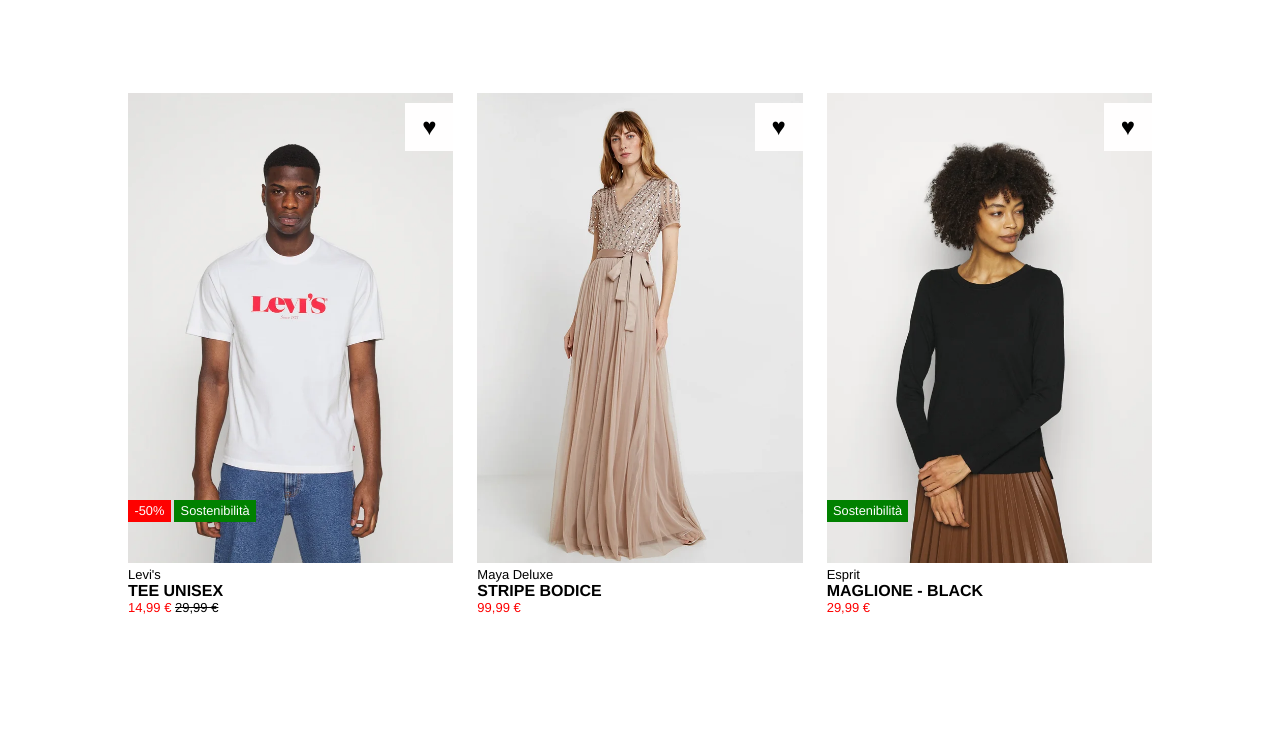
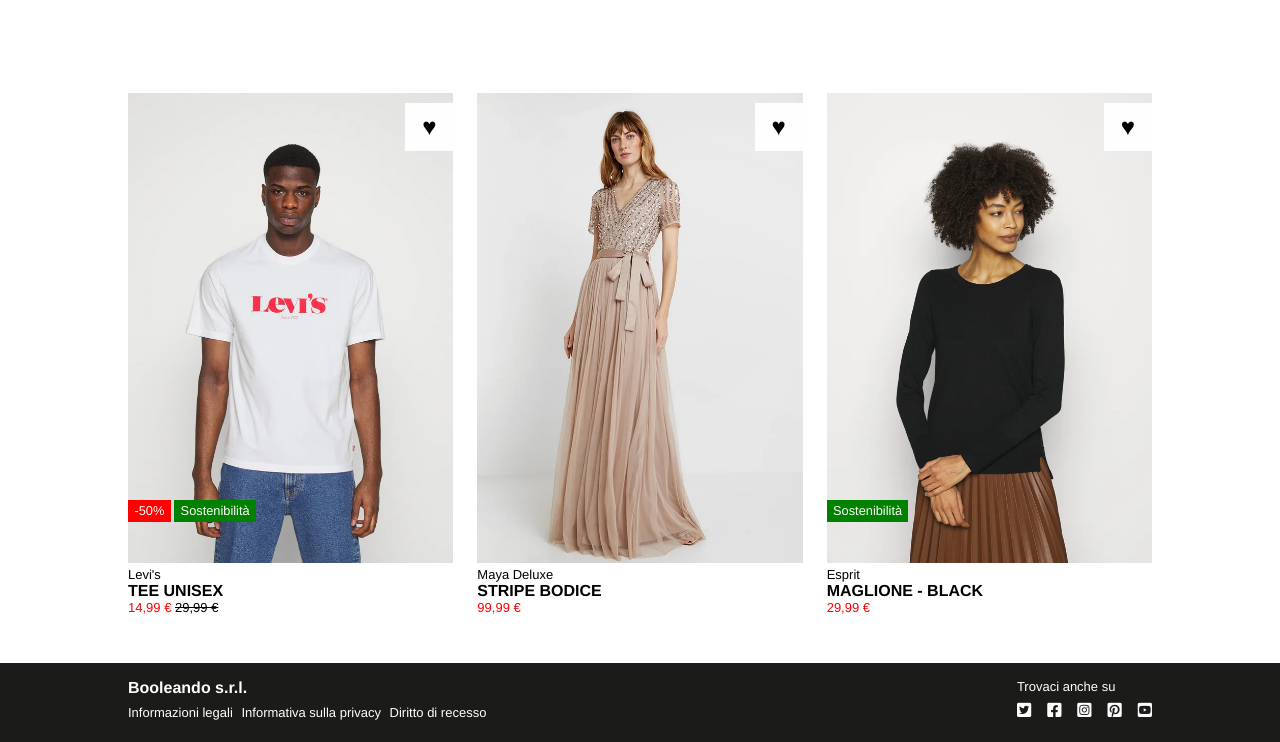
Before and after one commit to lorenzo-neri/html-css-boolando, a plain HTML site: page index.html in a window 1280 px wide. Shown: the part 621-1363 px from the top of the page. Before the commit the page ends 1284 px from the top, so only its background shows below. Drawn offline with Linux system fonts and the light colour scheme.

Commit message:
add footer

```diff
--- a/assets/css/style.css
+++ b/assets/css/style.css
@@ -143,9 +143,35 @@ main{
     text-decoration: line-through;
 }
 /* #endregion main */
-
 /* #region footer */
 
 
+footer{
+    background-color: var(--bl-dark);
+    color: var(--bl-white);
+    padding: 1rem 0;
+}
+footer>.container{
+    justify-content: space-between;
+}
+.legal{
+    width: calc(70%/2);
+}
+.society{
+    font-weight: bold;
+    padding-bottom: 0.5rem;
+}
+.legal_info{
+    font-size: small;
+    justify-content: space-between;
+}
+.social>div{
+    font-size: small;
+    padding-bottom: 1rem;
+}
+.icon{
+    justify-content: space-between;
+    gap: 1rem;
+}
 
 /* #endregion footer */
--- a/index.html
+++ b/index.html
@@ -19,7 +19,7 @@
             <div class="logo">
                 <img src="./assets/img/boolean-logo.png" alt="Boolean logo">
             </div>
-            <div class="icon">
+            <div>
                 <i class="fa-regular fa-user fa-xs"></i>
                 <i class="fa-regular fa-heart fa-xs"></i>
                 <i class="fa-solid fa-bag-shopping fa-xs"></i>
@@ -173,7 +173,27 @@
     <!-- /main -->
 
     <footer>
+        <div class="container d-flex">
+            <div class="legal">
+                <div class="society">Booleando s.r.l.</div>
+                <div class="legal_info d-flex">
+                    <div>Informazioni legali</div>
+                    <div>Informativa sulla privacy</div>
+                    <div>Diritto di recesso</div>
+                </div>
+            </div>
+            <div class="social">
+                <div>Trovaci anche su</div>
+                <div class="icon d-flex">
+                    <i class="fa-brands fa-square-twitter fa-lg"></i>
+                    <i class="fa-brands fa-square-facebook fa-lg"></i>
+                    <i class="fa-brands fa-square-instagram fa-lg"></i>
+                    <i class="fa-brands fa-square-pinterest fa-lg"></i>
+                    <i class="fa-brands fa-square-youtube fa-lg"></i>
+                </div>
+            </div>
 
+        </div>
 
 
     </footer>
```
